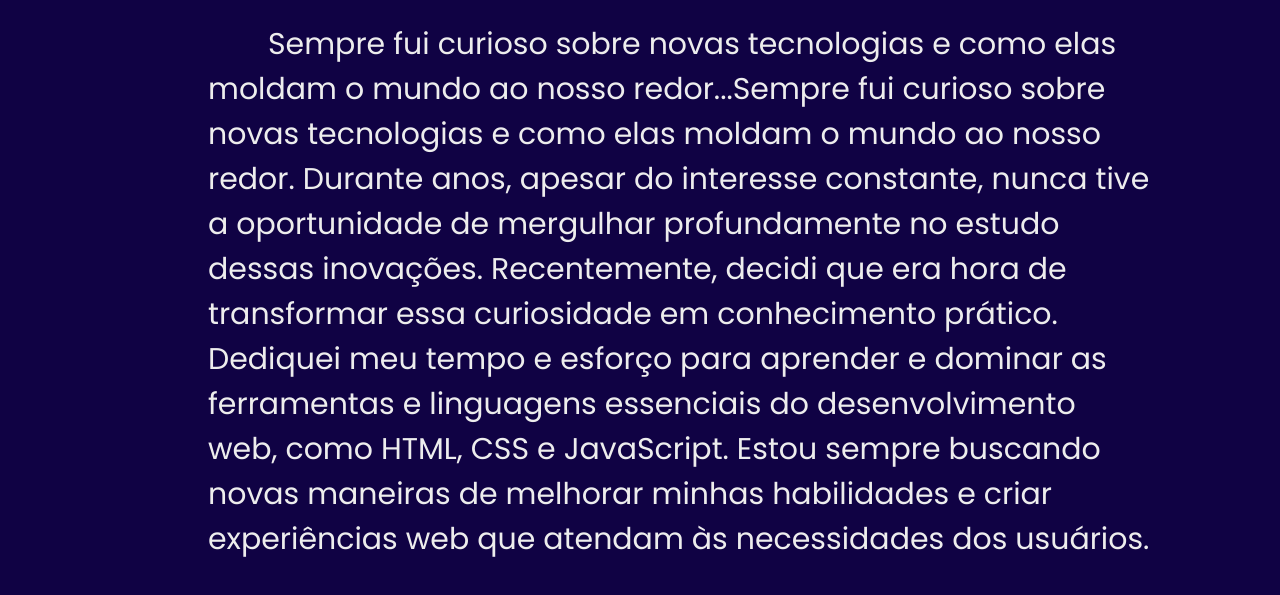
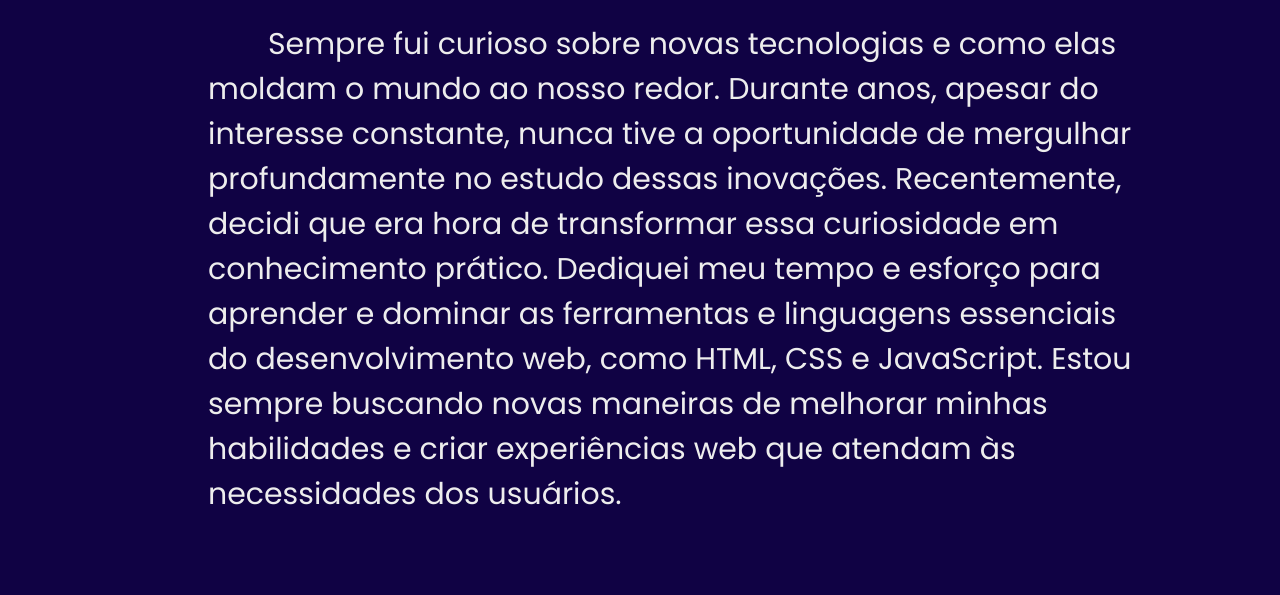
Before and after one commit to walkerdemonlord/Projeto--Portfolio-2, a plain HTML site: page index.html in a window 1280 px wide. Shown: the part 379-974 px from the top of the page. Drawn offline with Linux system fonts and the light colour scheme.

Commit message:
conserto do texto

```diff
--- a/index.html
+++ b/index.html
@@ -22,7 +22,7 @@
         <div class="pagina-inicial-esquerda">
             <h1>Olá, sou Walker</h1>
             <h3>Desenvolvedor Front-End</h3><br>
-            <p>Sempre fui curioso sobre novas tecnologias e como elas moldam o mundo ao nosso redor...Sempre fui curioso sobre novas tecnologias e como elas moldam o mundo ao nosso redor. Durante anos, apesar do interesse constante, nunca tive a oportunidade de mergulhar profundamente no estudo dessas inovações. Recentemente, decidi que era hora de transformar essa curiosidade em conhecimento prático. Dediquei meu tempo e esforço para aprender e dominar as ferramentas e linguagens essenciais do desenvolvimento web, como HTML, CSS e JavaScript. Estou sempre buscando novas maneiras de melhorar minhas habilidades e criar experiências web que atendam às necessidades dos usuários.</p>
+            <p>Sempre fui curioso sobre novas tecnologias e como elas moldam o mundo ao nosso redor. Durante anos, apesar do interesse constante, nunca tive a oportunidade de mergulhar profundamente no estudo dessas inovações. Recentemente, decidi que era hora de transformar essa curiosidade em conhecimento prático. Dediquei meu tempo e esforço para aprender e dominar as ferramentas e linguagens essenciais do desenvolvimento web, como HTML, CSS e JavaScript. Estou sempre buscando novas maneiras de melhorar minhas habilidades e criar experiências web que atendam às necessidades dos usuários.</p>
         </div>
     </section>
 
```
